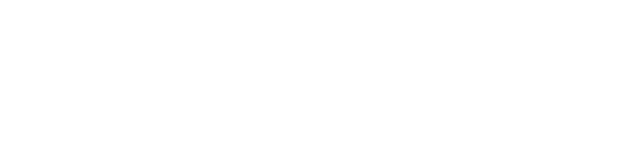
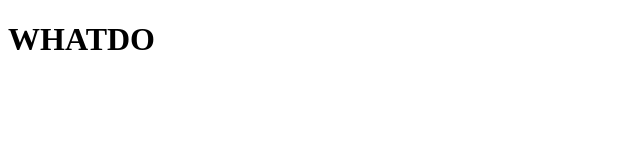
Before and after one commit to HoomieJanell/project_1, a plain HTML site: page index.html in a window 1280 px wide. Shown: the whole page, without its empty margins (0-640 px from the left). Drawn offline with Linux system fonts and the light colour scheme.

```diff
--- a/index.html
+++ b/index.html
@@ -7,6 +7,6 @@
     <title>Document</title>
 </head>
 <body>
-
+    <h1>WHATDO</h1>
 </body>
 </html>
```
